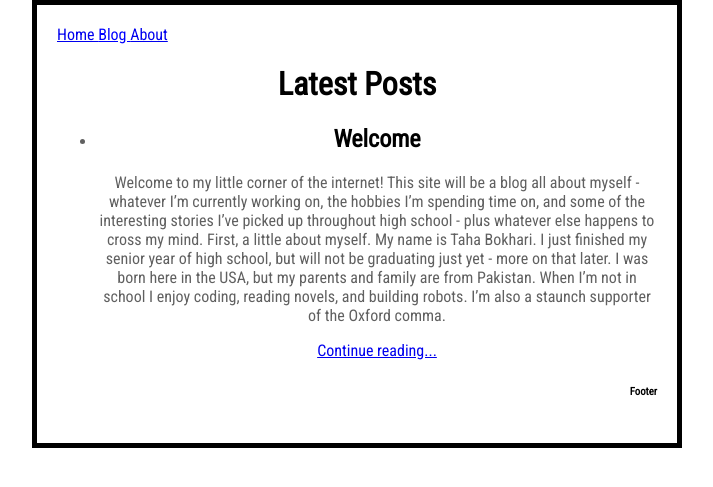
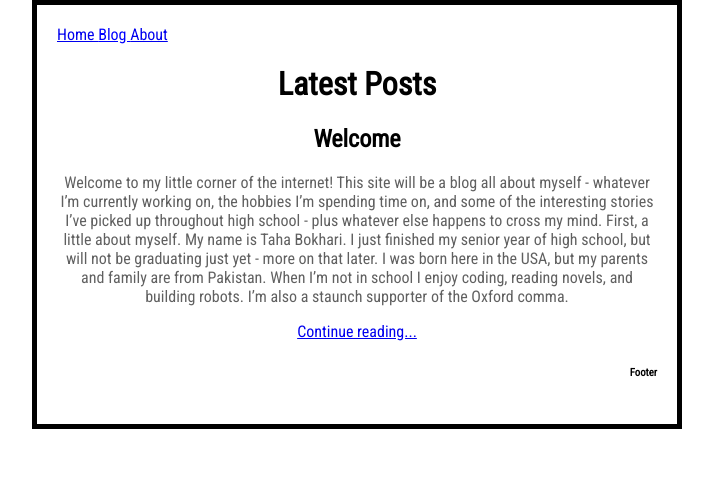
Before and after one commit to boktah/boktah.github.io, a Jekyll site: the page built from blog.html, in a window 1280 px wide. Shown: the top 487 px of the page, without its empty margins (283-996 px from the left). Built offline with Jekyll 4.4.1, drawn with Linux system fonts in a browser that asks for light colours.

Commit message:
Removed bullet points from list of posts

```diff
--- a/_sass/main.scss
+++ b/_sass/main.scss
@@ -27,3 +27,9 @@ h1, h2, h3, h4, h5, h6 {
 .footer {
     text-align: right;
 }
+
+.postlist {
+    list-style: none;
+    padding: 0;
+    margin: 0;
+}
```
